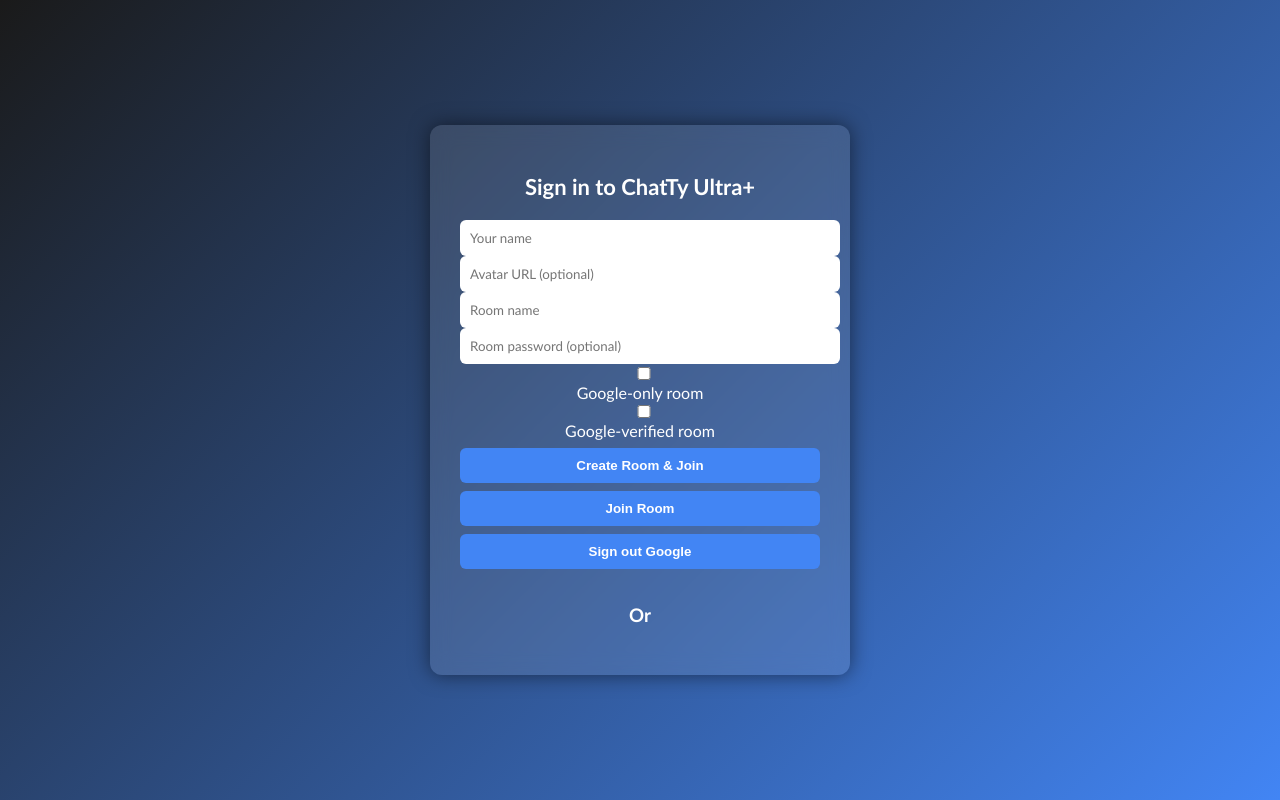
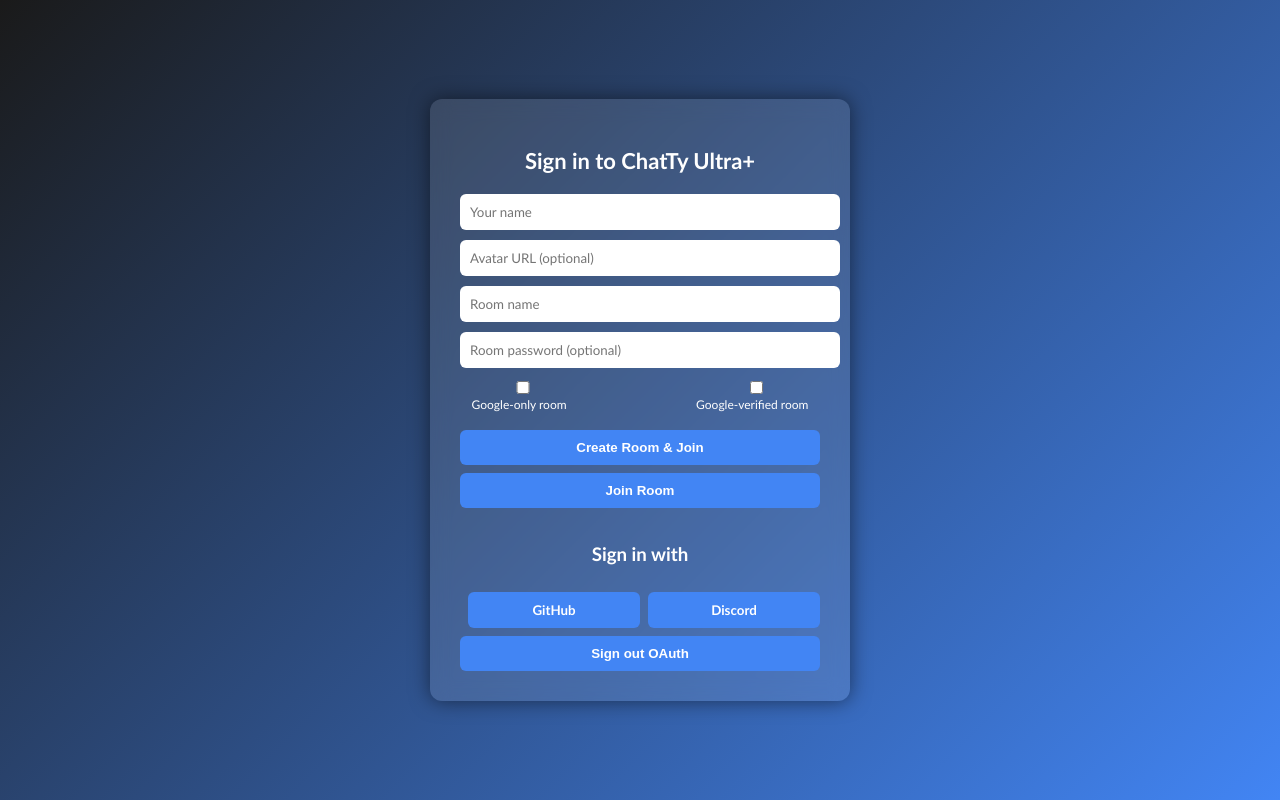
Before and after one commit to JackTheDemon355/ChatTy, a website: page public/index.html in a window 1280 px wide. Drawn offline with nearby package versions, Linux system fonts and the light colour scheme; no server answers.

Commit message:
Refactor sign-in screen and layout structure

```diff
--- a/public/index.html
+++ b/public/index.html
@@ -10,27 +10,43 @@
 </head>
 <body class="theme-dark">
 
-<!-- SIGN-IN SCREEN -->
+<div id="appContainer">
+  <!-- SIGN-IN OVERLAY -->
   <div id="signinScreen">
     <div id="signinBox">
       <h2>Sign in to ChatTy Ultra+</h2>
+
+      <div class="signinRow">
         <input id="signinName" placeholder="Your name">
+      </div>
+      <div class="signinRow">
         <input id="signinAvatar" placeholder="Avatar URL (optional)">
+      </div>
+      <div class="signinRow">
         <input id="signinRoomName" placeholder="Room name">
+      </div>
+      <div class="signinRow">
         <input id="signinRoomPassword" placeholder="Room password (optional)">
-    <label>
-      <input type="checkbox" id="signinGoogleOnly"> Google-only room
-    </label>
-    <label>
-      <input type="checkbox" id="signinGoogleVerified"> Google-verified room
-    </label>
+      </div>
+
+      <div class="signinRow checkboxRow">
+        <label><input type="checkbox" id="signinGoogleOnly"> Google-only room</label>
+        <label><input type="checkbox" id="signinGoogleVerified"> Google-verified room</label>
+      </div>
+
       <button id="signinCreateRoomBtn">Create Room & Join</button>
       <button id="signinJoinRoomBtn">Join Room</button>
-    <button id="signinSignOutBtn">Sign out Google</button>
+
       <div id="signinError"></div>
 
-    <h3>Or</h3>
+      <h3>Sign in with</h3>
+      <div class="oauthButtons">
         <div id="googleBtn"></div>
+        <button id="githubBtn">GitHub</button>
+        <button id="discordBtn">Discord</button>
+      </div>
+
+      <button id="signinSignOutBtn">Sign out OAuth</button>
     </div>
   </div>
 
@@ -49,9 +65,11 @@
     </div>
   </div>
 
-<!-- MAIN CHAT AREA -->
+  <!-- MAIN LAYOUT -->
+  <div id="mainLayout">
     <div id="chatArea">
       <div id="messages"></div>
+    </div>
   </div>
 
   <!-- BOTTOM BAR -->
@@ -62,7 +80,7 @@
     <button id="sendBtn">Send</button>
   </div>
 
-<!-- RIGHT DRAWER: USER LIST -->
+  <!-- RIGHT DRAWER -->
   <div id="userDrawer" class="drawer">
     <h3>Users</h3>
     <div id="users"></div>
@@ -92,7 +110,7 @@
     </div>
   </div>
 
-<!-- LEFT DRAWER: DM PANEL -->
+  <!-- LEFT DRAWER -->
   <div id="dmDrawer" class="drawer left">
     <h3>Direct Messages</h3>
     <input id="dmTargetId" placeholder="Target ID">
@@ -125,6 +143,7 @@
       <button class="closeModal">Close</button>
     </div>
   </div>
+</div>
 
 <script src="/socket.io/socket.io.js"></script>
 <script src="https://accounts.google.com/gsi/client" async defer></script>
```
Lines whose indentation alone changed are shown as unchanged.
